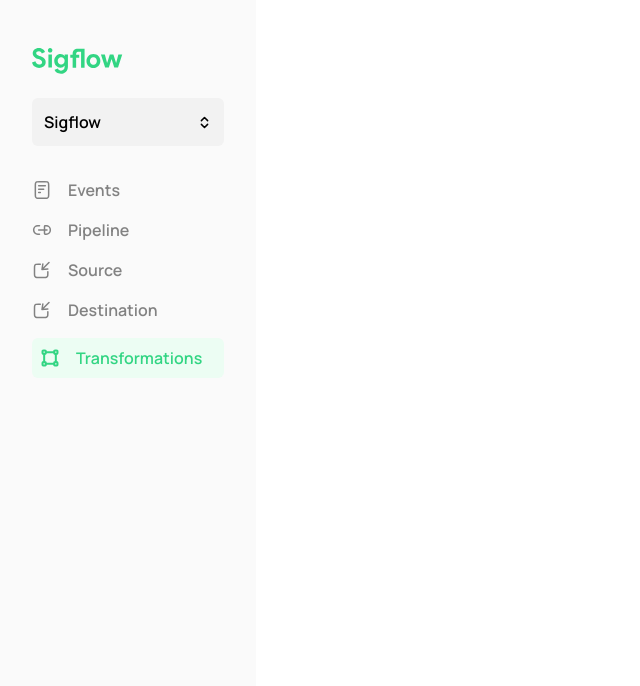
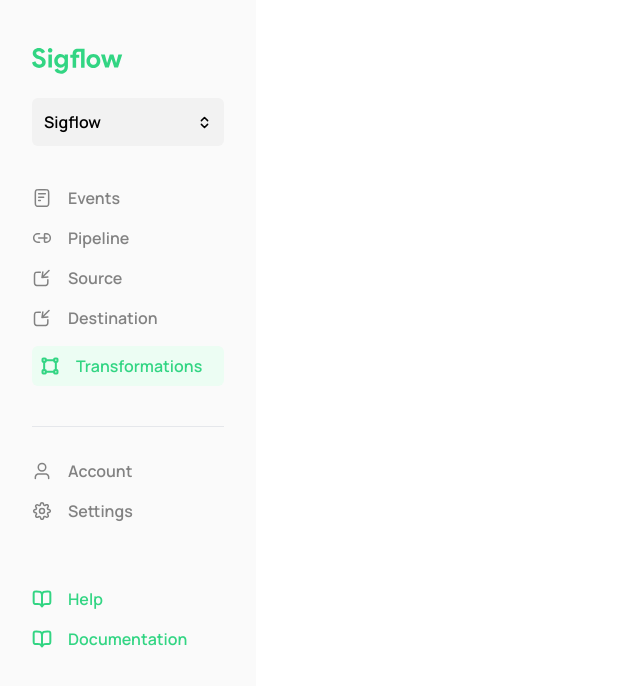
Before and after one commit to Sheriff-Oladimeji/sigFlow, a Next.js app: page /dashboard in a window 1280 px wide. Shown: the top 686 px of the page, without its empty margins (0-640 px from the left). Built offline with nearby package versions, Linux system fonts and the light colour scheme.

Commit message:
feat: add navbar

```diff
--- a/src/components/Navbar.tsx
+++ b/src/components/Navbar.tsx
@@ -7,6 +7,7 @@ import pipe from "public/link-05.svg";
 import share from "public/share-04.svg";
 import transform from "public/transform.svg";
 import user from "public/user-01.svg";
+import settings from "public/settings-01.svg";
 import book from "public/book.svg";
 interface Item {
   id: number;
@@ -41,6 +42,31 @@ const items: Item[] = [
     text: "Transformations",
   },
 ];
+
+const items2: Item[] = [
+  {
+    id: 1,
+    img: user,
+    text: "Account",
+  },
+  {
+    id: 2,
+    img: settings,
+    text: "Settings",
+  },
+];
+const items3: Item[] = [
+  {
+    id: 1,
+    img: book,
+    text: "Help",
+  },
+  {
+    id: 2,
+    img: book,
+    text: "Documentation",
+  },
+];
 const Navbar = () => {
   return (
     <nav className="w-[20%] bg-zinc-50 px-8 hidden md:flex flex-col gap-6 h-full py-12">
@@ -52,13 +78,43 @@ const Navbar = () => {
           <h3 className="font-semibold">Sigflow</h3>
           <Image src={selector} alt="" />
         </div>
-        <div className="flex flex-col gap-4 my-8">
+        <div className="flex flex-col gap-4 py-10  ">
           {items.map((item) => (
             <div
               key={item.id}
               className={`${
-                item.id === 5 ? "text-green bg-[#ECFDF3] p-2 rounded-md" : "text-[#828282]"
+                item.id === 5
+                  ? "text-green bg-[#ECFDF3] p-2 rounded-md"
+                  : "text-[#828282]"
               } font-semibold flex  gap-4 item-center`}
+            >
+              <Image src={item.img} alt={item.text} />
+              <p>{item.text}</p>
+            </div>
+          ))}
+        </div>
+        <hr className="text-[#E7E7E7] w-full p-0" />
+        <div className="flex flex-col gap-4 my-8">
+          {items2.map((item) => (
+            <div
+              key={item.id}
+              className={`${
+                item.id === 5
+                  ? "text-green bg-[#ECFDF3] p-2 rounded-md"
+                  : "text-[#828282]"
+              } font-semibold flex  gap-4 item-center`}
+            >
+              <Image src={item.img} alt={item.text} />
+              <p>{item.text}</p>
+            </div>
+          ))}
+        </div>
+        <div className="flex flex-col gap-4 mb-8 mt-16">
+          {items3.map((item) => (
+            <div
+              key={item.id}
+              className={`
+                text-green  font-semibold flex  gap-4 item-center`}
             >
               <Image src={item.img} alt={item.text} />
               <p>{item.text}</p>
```
